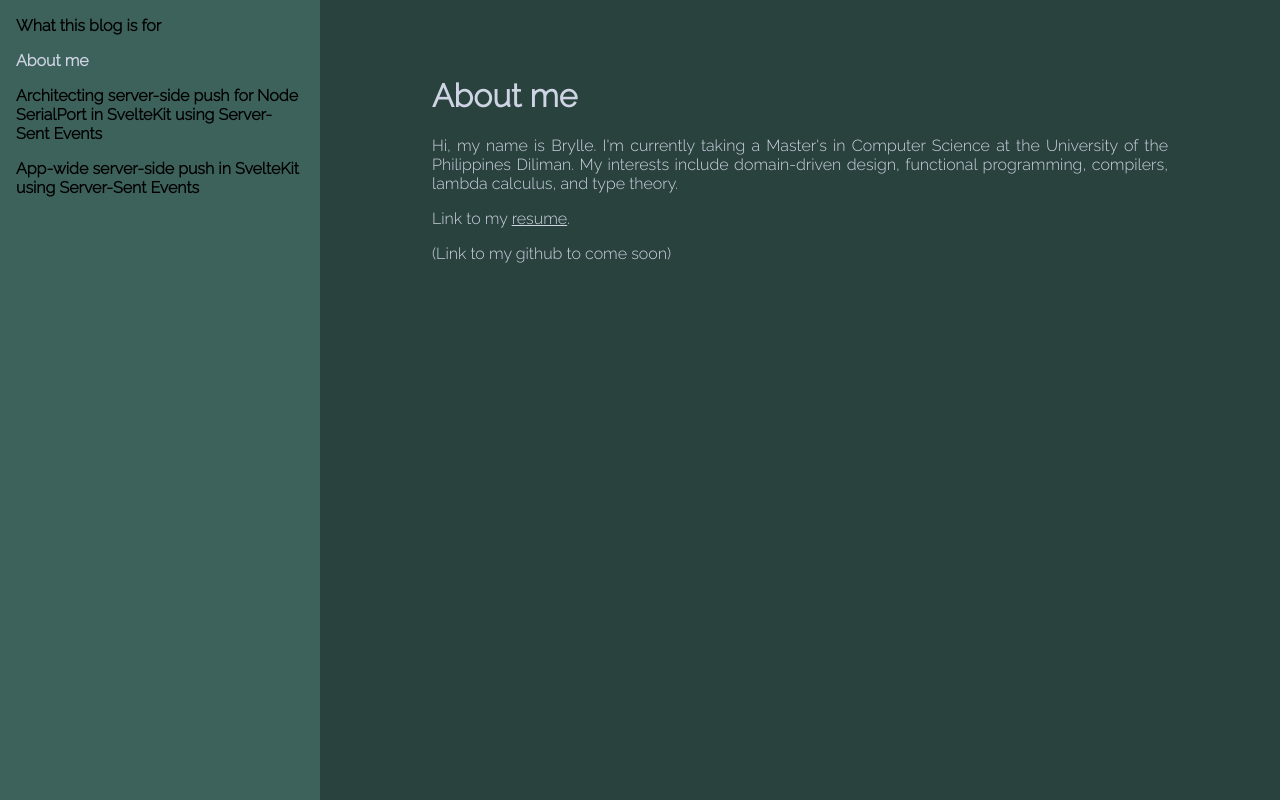
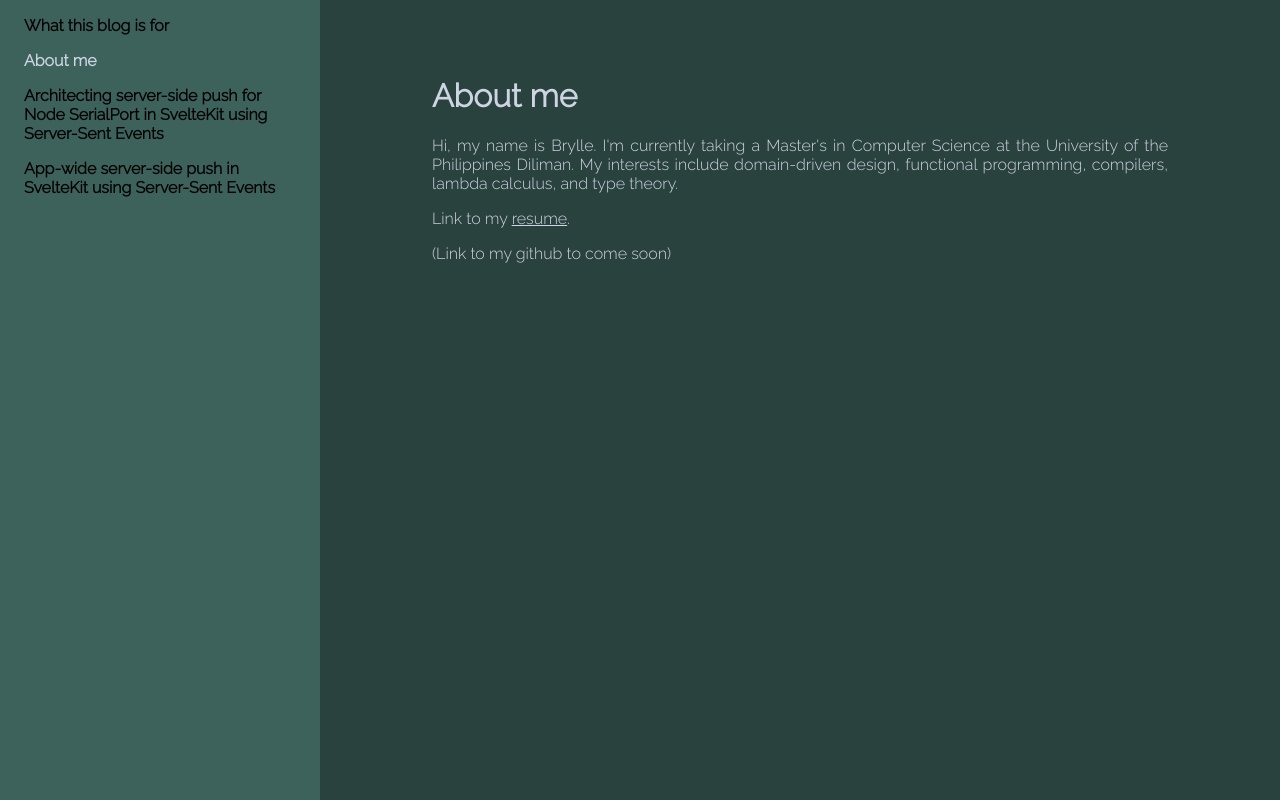
Before and after one commit to hi-brylle/hi-brylle-blog, a SvelteKit app: page /about-me in a window 1280 px wide. Built offline with nearby package versions, Linux system fonts and the light colour scheme.

Commit message:
Use flexible margins in layout

```diff
--- a/src/routes/+layout.svelte
+++ b/src/routes/+layout.svelte
@@ -45,20 +45,22 @@
         width: 25%;
         overflow-y: auto;
         margin: 0;
+
     }
 
     aside {
         display: flex;
         flex-direction: column;
-        margin: 8px 16px 8px 16px;
+        margin: 0.5em 1em;
     }
 
     a {
         text-decoration: none;
         font-weight: bold;
         overflow-wrap: normal;
-        margin: 8px 0px 8px 0px;
+        margin: 0.5em;
         color: black;
+
     }
 
     a:hover {
```
